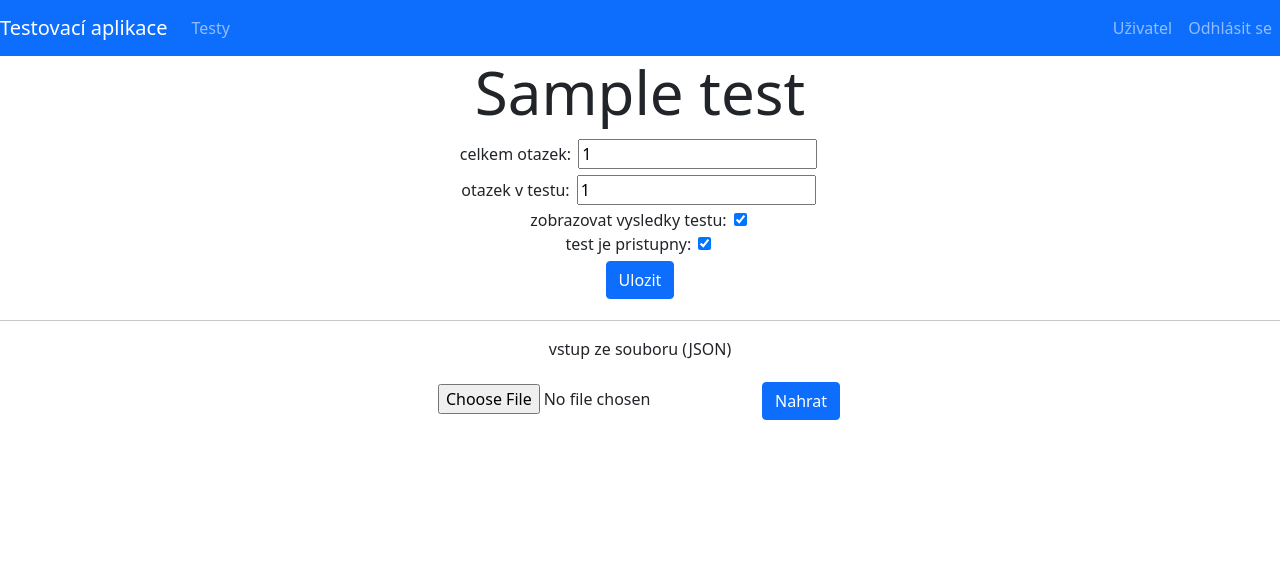
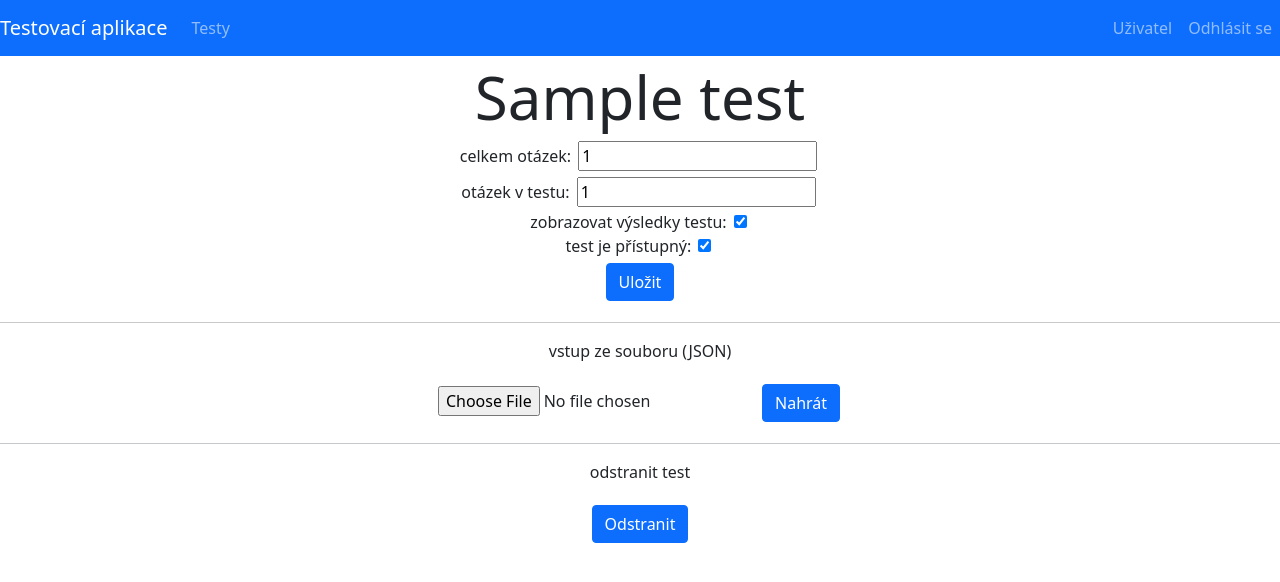
Before and after one commit to simonbrauner/testovaci-aplikace, a Flask app: page /settings/1 in a window 1280 px wide. Shown: the top 582 px of the page. Run offline with Flask 2, Linux system fonts and the light colour scheme; the visitor is signed in with stand-in values (Sample User, id 1); tables that the repository leaves empty hold one stand-in row (values such as "Sample post"); some libraries are stand-ins or nearby versions.

Commit message:
creator side

```diff
--- a/app.py
+++ b/app.py
@@ -7,34 +7,8 @@ from random import shuffle
 
 from config import app, db
 from model import User, Test, Question, Answer, Submit, Response
+from tools import clear_test, delete_test
 from tools import login_required, creator_only
-
-
-@app.route('/solution/<int:test_id>')
-@login_required
-def solution(test_id):
-    user = User.query.filter_by(id=session['id']).first()
-    test = Test.query.filter_by(id=test_id).first()
-    submit = Submit.query.filter_by(test=test, taker=user).first()
-
-    if not submit:
-        return redirect('/')
-
-    responses = submit.responses
-
-    return render_template('solution.html', test=test,
-                           submit=submit, responses=responses)
-
-
-@app.route('/results/<int:test_id>')
-@creator_only
-def results(test_id):
-    test = Test.query.filter_by(id=test_id).first()
-    submits = sorted(test.submits, reverse=True,
-                     key=lambda x: (x.score is not None, x.score))
-
-    return render_template('results.html', test=test,
-                           submits=submits)
 
 
 @app.route('/test/<int:test_id>', methods=['GET', 'POST'])
@@ -80,6 +54,7 @@ def test(test_id):
         else:
             return redirect(f'/solution/{test_id}')
 
+    # saving results
     score = 0
 
     for response in submit.responses:
@@ -102,21 +77,74 @@ def test(test_id):
     return redirect(f'/test/{test_id}')
 
 
-@app.route('/settings/<int:test_id>')
+@app.route('/solution/<int:test_id>')
+@login_required
+def solution(test_id):
+    user = User.query.filter_by(id=session['id']).first()
+    test = Test.query.filter_by(id=test_id).first()
+    submit = Submit.query.filter_by(test=test, taker=user).first()
+
+    if not submit or submit.score is None:
+        return redirect('/')
+
+    responses = submit.responses
+
+    return render_template('solution.html', test=test,
+                           submit=submit, responses=responses)
+
+
+"""
+creator side
+"""
+
+
+@app.route('/editor/<int:test_id>', methods=['GET', 'POST'])
+@creator_only
+def editor(test_id):
+    test = Test.query.filter_by(id=test_id).first()
+
+    if request.method == 'GET':
+        return render_template('editor.html', test=test)
+
+    # saving test
+    test_json = request.form.get('test-json')
+    if not test_json:
+        return redirect('/tests')
+
+    clear_test(test)
+
+    test_dict = loads(test_json)
+
+    for question_dict in test_dict['questions']:
+        question = Question(name=question_dict['title'])
+
+        for answer_dict in question_dict['answers']:
+            question.answers.append(Answer(name=answer_dict['title'],
+                                           correct=answer_dict['correct']))
+
+        test.questions.append(question)
+
+    if test.parts == 0 or test.parts > len(test_dict['questions']):
+        test.parts = len(test_dict['questions'])
+
+    db.session.add(test)
+    db.session.commit()
+
+    return redirect('/tests')
+
+
+@app.route('/settings/<int:test_id>', methods=['GET', 'POST'])
 @creator_only
 def settings(test_id):
     test = Test.query.filter_by(id=test_id).first()
-    questions = test.questions
 
-    return render_template('settings.html', test=test,
-                           questions=questions)
+    if request.method == 'GET':
+        questions = test.questions
 
+        return render_template('settings.html', test=test,
+                               questions=questions)
 
-@app.route('/save_settings/<int:test_id>', methods=['POST'])
-@creator_only
-def save_settings(test_id):
-    test = Test.query.filter_by(id=test_id).first()
-
+    # saving settings
     parts = request.form.get('parts')
     solution = False
     access = False
@@ -152,53 +180,28 @@ def save_settings(test_id):
     return redirect('/tests')
 
 
-@app.route('/save_test/<int:test_id>', methods=['POST'])
+@app.route('/delete/<int:test_id>', methods=['GET', 'POST'])
 @creator_only
-def save_test(test_id):
-    test = Test.query.filter_by(id=test_id).first()
+def delete(test_id):
+    test = test = Test.query.filter_by(id=test_id).first()
 
-    # deleting old
-    for question in test.questions:
-        for answer in question.answers:
-            db.session.delete(answer)
+    if request.method == 'GET':
+        return render_template('delete.html', test=test)
 
-        db.session.delete(question)
+    delete_test(test)
 
-    db.session.commit()
-
-    # adding new
-    test_json = request.form.get('test-json')
-    if not test_json:
-        return redirect('/tests')
-
-    test_dict = loads(test_json)
-
-    for question_dict in test_dict['questions']:
-        question = Question(name=question_dict['title'])
-
-        for answer_dict in question_dict['answers']:
-            question.answers.append(Answer(name=answer_dict['title'],
-                                           correct=answer_dict['correct']))
-
-        test.questions.append(question)
-
-    # automatic testion count
-    if test.parts == 0 or test.parts > len(test_dict['questions']):
-        test.parts = len(test_dict['questions'])
-
-    db.session.add(test)
-
-    db.session.commit()
-
-    return redirect('/tests')
+    return redirect('/')
 
 
-@app.route('/editor/<int:test_id>')
+@app.route('/results/<int:test_id>')
 @creator_only
-def editor(test_id):
+def results(test_id):
     test = Test.query.filter_by(id=test_id).first()
+    submits = sorted(test.submits, reverse=True,
+                     key=lambda x: (x.score is not None, x.score))
 
-    return render_template('editor.html', test=test)
+    return render_template('results.html', test=test,
+                           submits=submits)
 
 
 """
--- a/static/editor.js
+++ b/static/editor.js
@@ -95,12 +95,12 @@ function newQuestion(title) {
     // creating input and button for new answers
     let answer_title = document.createElement('INPUT');
     answer_title.type = 'text';
-    answer_title.placeholder = 'Odpoved';
+    answer_title.placeholder = 'Odpověď';
     answer_title.autocomplete = 'off';
 
     let answer_button = document.createElement('BUTTON');
     answer_button.className = 'btn btn-primary';
-    answer_button.appendChild(document.createTextNode('Pridat odpoved'));
+    answer_button.appendChild(document.createTextNode('Přidat odpověď'));
 
     // pressing enter to add answer
     answer_title.addEventListener('keyup', function(event) {
--- a/static/styles.css
+++ b/static/styles.css
@@ -1,5 +1,6 @@
 h1 {
     font-size: 60px;
+    margin: 5px;
 }
 
 button {
--- a/templates/settings.html
+++ b/templates/settings.html
@@ -1,7 +1,7 @@
 {% extends "layout.html" %}
 
 
-{% block title %}nastaveni{% endblock %}
+{% block title %}{{ test.name }}{% endblock %}
 
 
 {% block scripts %}<script src='/static/settings.js'></script>{% endblock %}
@@ -11,14 +11,14 @@
 
 <h1>{{ test.name }}</h1>
 
-<form action='/save_settings/{{ test.id }}' method='post'>
+<form action='/settings/{{ test.id }}' method='post'>
 
-  <label for='length'>celkem otazek: </label>
+  <label for='length'>celkem otázek:</label>
   <input type='text' value='{{ questions | length }}' id='length' readonly>
 
   <br>
 
-  <label for='parts'>otazek v testu: </label>
+  <label for='parts'>otázek v testu:</label>
 
   {% if test.parts %}
 
@@ -32,7 +32,7 @@
 
   <br>
 
-  <label for='solution'>zobrazovat vysledky testu: </label>
+  <label for='solution'>zobrazovat výsledky testu:</label>
 
   {% if test.solution %}
 
@@ -46,7 +46,7 @@
 
   <br>
 
-  <label for='access'>test je pristupny: </label>
+  <label for='access'>test je přístupný:</label>
 
   {% if test.access %}
 
@@ -60,7 +60,7 @@
 
   <br>
 
-  <button type='submit' class='btn btn-primary'>Ulozit</button>
+  <button type='submit' class='btn btn-primary'>Uložit</button>
 </form>
 
 <hr>
@@ -68,11 +68,19 @@
 <p>vstup ze souboru (JSON)</p>
 
 <input type='file' id='file-input'>
-<button class='btn btn-primary' id='visible-submit'>Nahrat</button>
+<button class='btn btn-primary' id='visible-submit'>Nahrát</button>
 
-<form action='/save_test/{{ test.id }}' method='post'>
+<form action='/editor/{{ test.id }}' method='post'>
   <input type='text' name='test-json' id='test-json' hidden>
   <button type='submit' id='hidden-submit' hidden></button>
 </form>
 
+<hr>
+
+<p>odstranit test</p>
+
+<form action='/delete/{{ test.id }}' method='get'>
+  <button class='btn btn-primary' type='submit'>Odstranit</button>
+</form>
+
 {% endblock %}
--- a/templates/test.html
+++ b/templates/test.html
@@ -1,7 +1,7 @@
 {% extends "layout.html" %}
 
 
-{% block title %}viewing {{ test.id }}{% endblock %}
+{% block title %}{{ test.name }}{% endblock %}
 
 
 {% block main %}
--- a/tools.py
+++ b/tools.py
@@ -2,7 +2,32 @@ from flask import session, redirect
 
 from functools import wraps
 
+from config import db
 from model import Test
+
+
+def clear_test(test):
+    for question in test.questions:
+        for answer in question.answers:
+            db.session.delete(answer)
+
+        db.session.delete(question)
+
+    db.session.commit()
+
+
+def delete_test(test):
+    for submit in test.submits:
+        for response in submit.responses:
+            db.session.delete(response)
+
+        db.session.delete(submit)
+
+    clear_test(test)
+
+    db.session.delete(test)
+
+    db.session.commit()
 
 
 def login_required(f):
@@ -11,6 +36,7 @@ def login_required(f):
         if 'id' not in session:
             return redirect('/login')
         return f(*args, **kwargs)
+
     return decorated_function
 
 
@@ -19,7 +45,9 @@ def creator_only(f):
     @login_required
     def decorated_function(test_id, *args, **kwargs):
         test = Test.query.filter_by(id=test_id).first()
-        if session['id'] != test.creator_id:
+
+        if not test or session['id'] != test.creator_id:
             return redirect('/')
         return f(test_id, *args, **kwargs)
+
     return decorated_function
```
Also changed, not shown: templates/delete.html (added, +44 -0 lines), templates/editor.html (+6 -6 lines), templates/results.html (+4 -4 lines).
